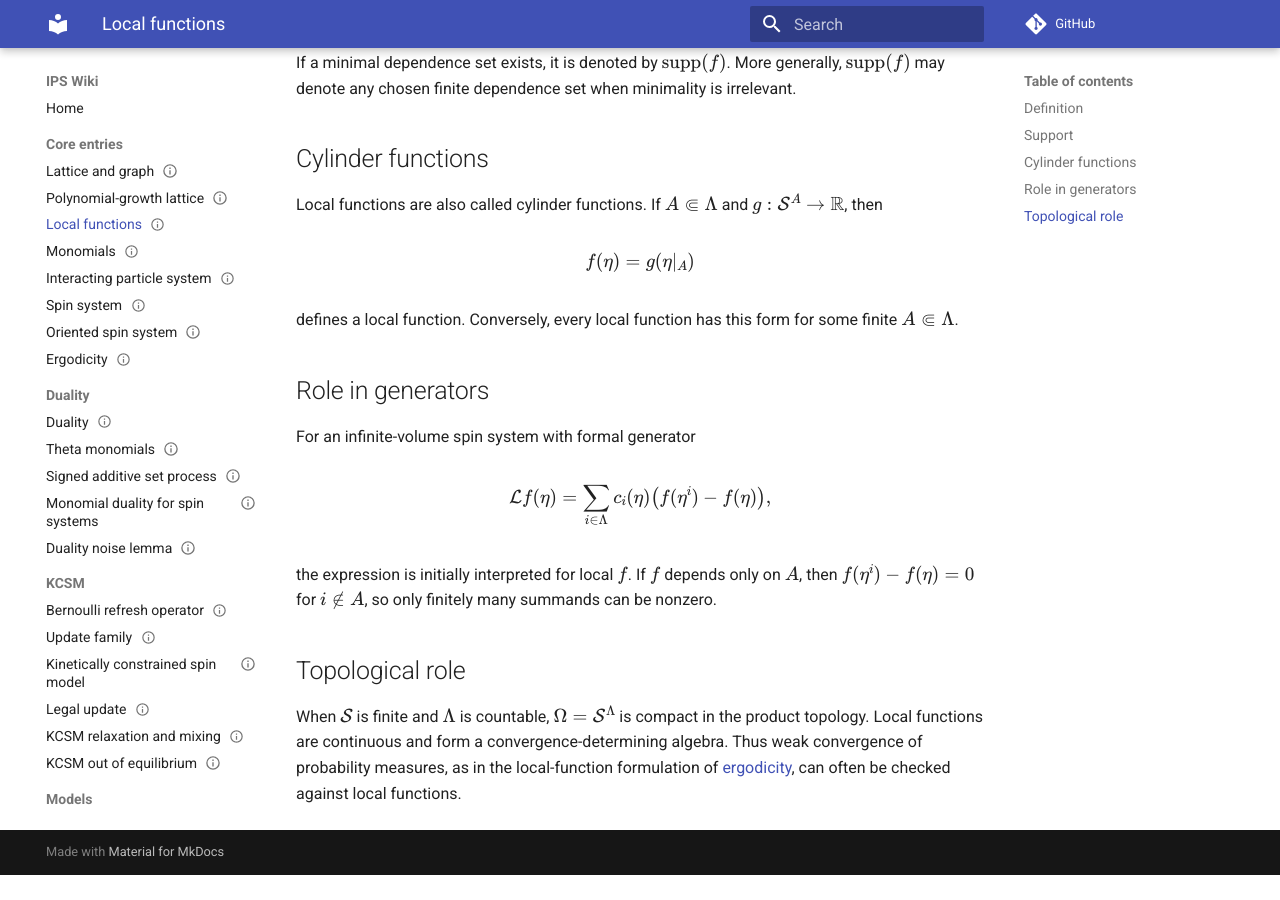
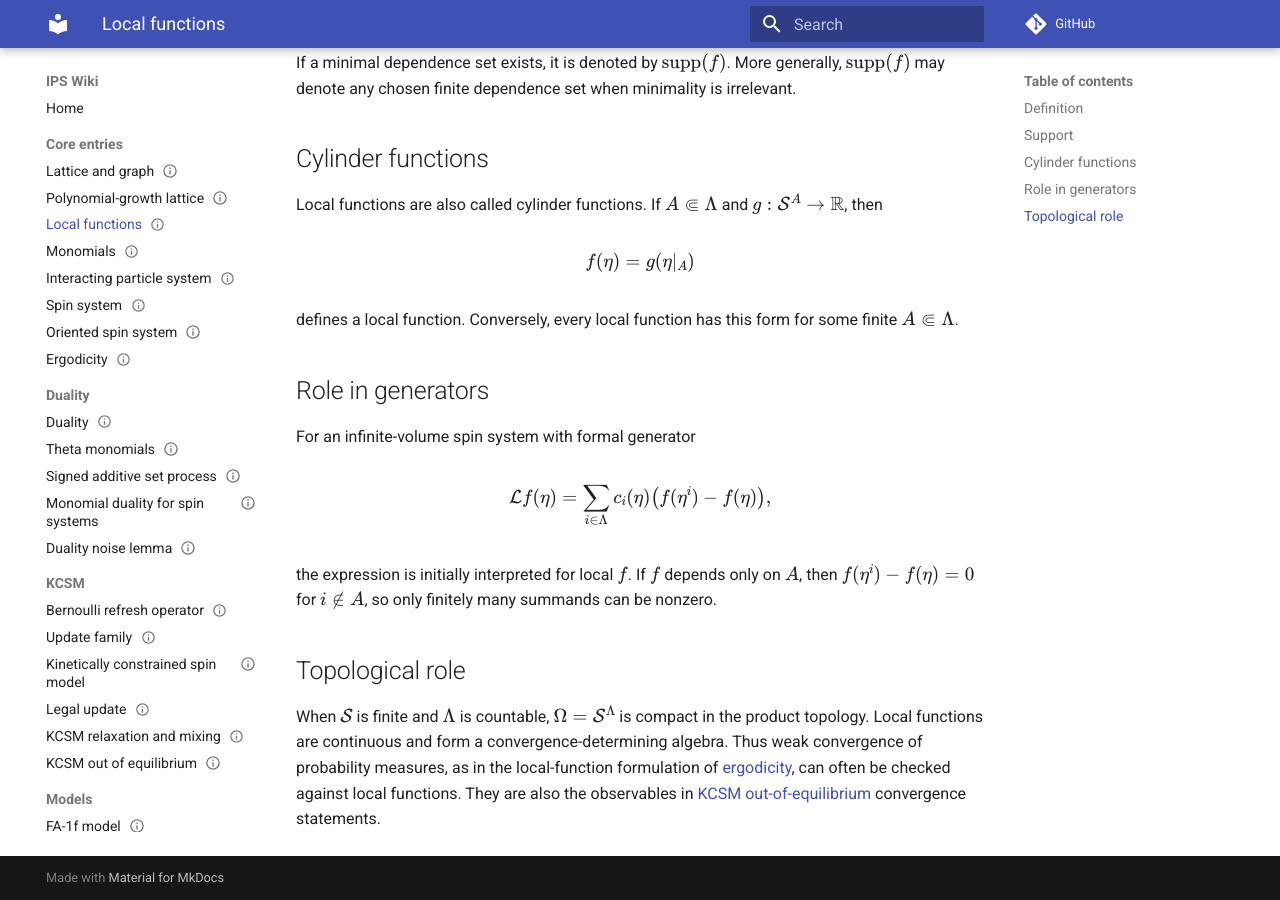
Before and after one commit to maciejgluchowski86-beep/ips-wiki, an MkDocs documentation site: the page built from docs/entries/local-functions.md, in a window 1280 px wide and 900 px high, scrolled down 580 px. Built offline with MkDocs 1.6.1 and Material for MkDocs 9.7.7, drawn with Linux system fonts in a browser that asks for light colours; comment, search, counter and statistics services are not loaded; before the commit the page ends 1455 px from its top, so only the background shows below that; some of the changed text lies outside the part shown.

Commit message:
Improve local functions entry links

```diff
--- a/docs/entries/local-functions.md
+++ b/docs/entries/local-functions.md
@@ -9,7 +9,7 @@ tags:
 
 # Local functions
 
-Local functions are observables that depend on only finitely many lattice sites. They form the natural initial domain for generators of infinite-volume [interacting particle systems](interacting-particle-system.md) and [spin systems](spin-system.md).
+Local functions are observables that depend on only finitely many lattice sites. They form the natural initial domain for generators of infinite-volume [interacting particle systems](interacting-particle-system.md) and [spin systems](spin-system.md). In two-state systems, [monomials](monomials.md) give a basic family of local functions.
 
 ## Definition
 
@@ -49,4 +49,4 @@ the expression is initially interpreted for local \(f\). If \(f\) depends only o
 
 ## Topological role
 
-When \(\mathcal S\) is finite and \(\Lambda\) is countable, \(\Omega=\mathcal S^\Lambda\) is compact in the product topology. Local functions are continuous and form a convergence-determining algebra. Thus weak convergence of probability measures, as in the local-function formulation of [ergodicity](ergodicity.md), can often be checked against local functions.
+When \(\mathcal S\) is finite and \(\Lambda\) is countable, \(\Omega=\mathcal S^\Lambda\) is compact in the product topology. Local functions are continuous and form a convergence-determining algebra. Thus weak convergence of probability measures, as in the local-function formulation of [ergodicity](ergodicity.md), can often be checked against local functions. They are also the observables in [KCSM out-of-equilibrium](kcsm-out-of-equilibrium.md) convergence statements.
```
